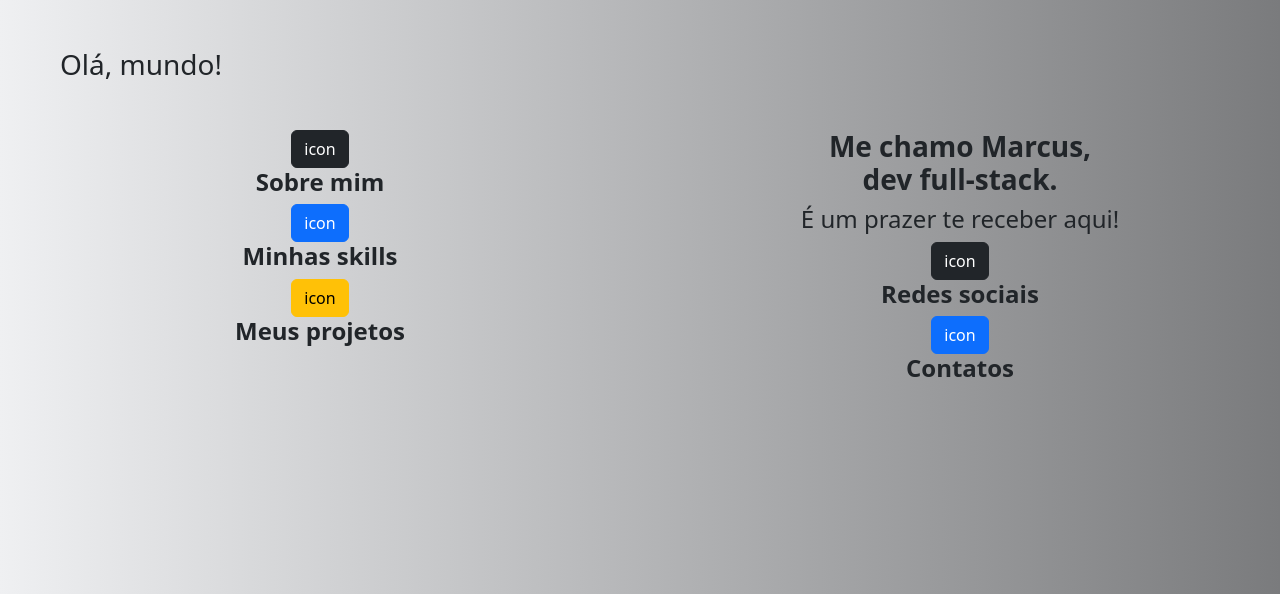
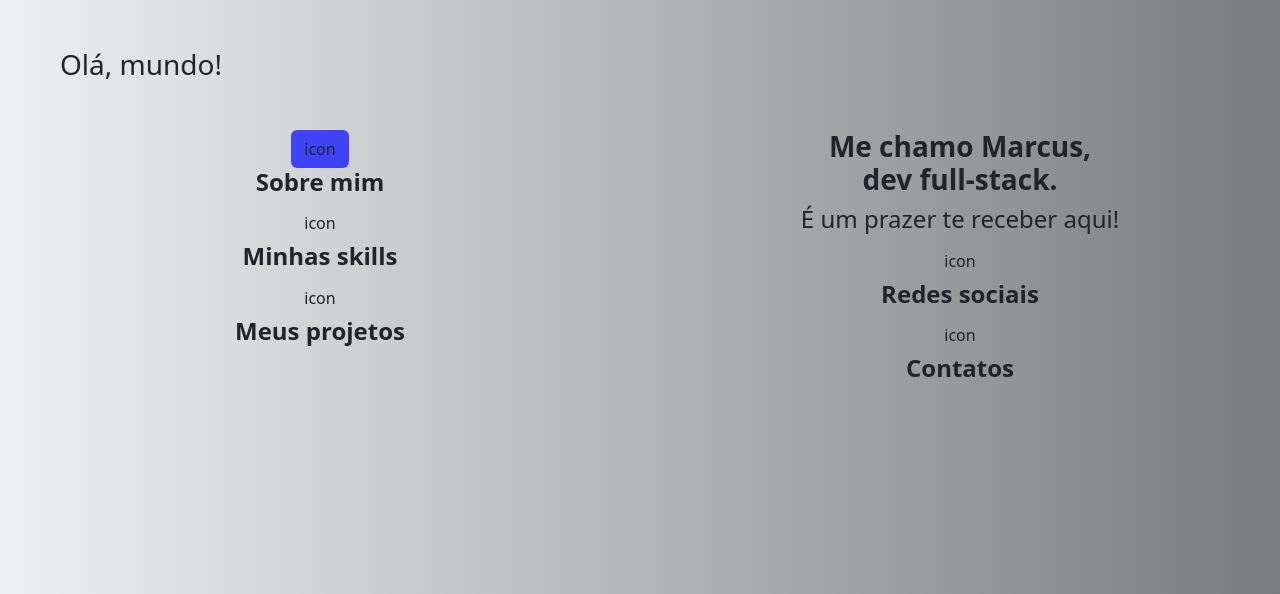
Before and after one commit to Marcus1Vinicius/portif-lio, a Django app: page / in a window 1280 px wide. Shown: the top 594 px of the page. Run offline with Django 5.2, Linux system fonts and the light colour scheme; data that the repository does not hold is empty; some web fonts are replaced.

Commit message:
adicionando class aos botões e circulo de fundo

```diff
--- a/meus_static/css/style.css
+++ b/meus_static/css/style.css
@@ -85,4 +85,11 @@ ul{
 
 .circulo_black{
     background-color: #181818;
+    padding: 40% 40%;
+    border-radius: 100%;
 }
+
+.botoes_icon{
+    padding: 7% 10%;
+    border-radius: 20px;
+}
--- a/usuario/templates/index.html
+++ b/usuario/templates/index.html
@@ -30,17 +30,17 @@
             <!-- coluna dos botões sobre mim, skills e projetos -->
             <div class="col">
                 <div class="d-flex flex-column justify-content-center align-items-center">
-                    <button type="button" class="btn btn-dark">icon</button>
+                    <button type="button" class="btn botoes_icon" style="background-color: #4042F6;;">icon</button>
                     <h4 class="text-center fw-bold">Sobre mim</h4>
                 </div>
 
                 <div class="d-flex flex-column justify-content-center align-items-center">
-                    <button type="button" class="btn btn-primary">icon</button>
+                    <button type="button" class="btn botoes_icon">icon</button>
                     <h4 class="text-center fw-bold">Minhas skills</h4>
                 </div>
 
                 <div class="d-flex flex-column justify-content-center align-items-center">
-                    <button type="button" class="btn btn-warning">icon</button>
+                    <button type="button" class="btn botoes_icon">icon</button>
                     <h4 class="text-center fw-bold">Meus projetos</h4>
                 </div>
 
@@ -67,12 +67,12 @@
                 </div>
 
                 <div class="d-flex flex-column justify-content-center align-items-center">
-                    <button type="button" class="btn btn-dark">icon</button>
+                    <button type="button" class="btn botoes_icon">icon</button>
                     <h4 class="text-center fw-bold">Redes sociais</h4>
                 </div>
 
                 <div class="d-flex flex-column justify-content-center align-items-center">
-                    <button type="button" class="btn btn-primary">icon</button>
+                    <button type="button" class="btn botoes_icon">icon</button>
                     <h4 class="fw-bold">Contatos</h4>
                 </div>
 
```
